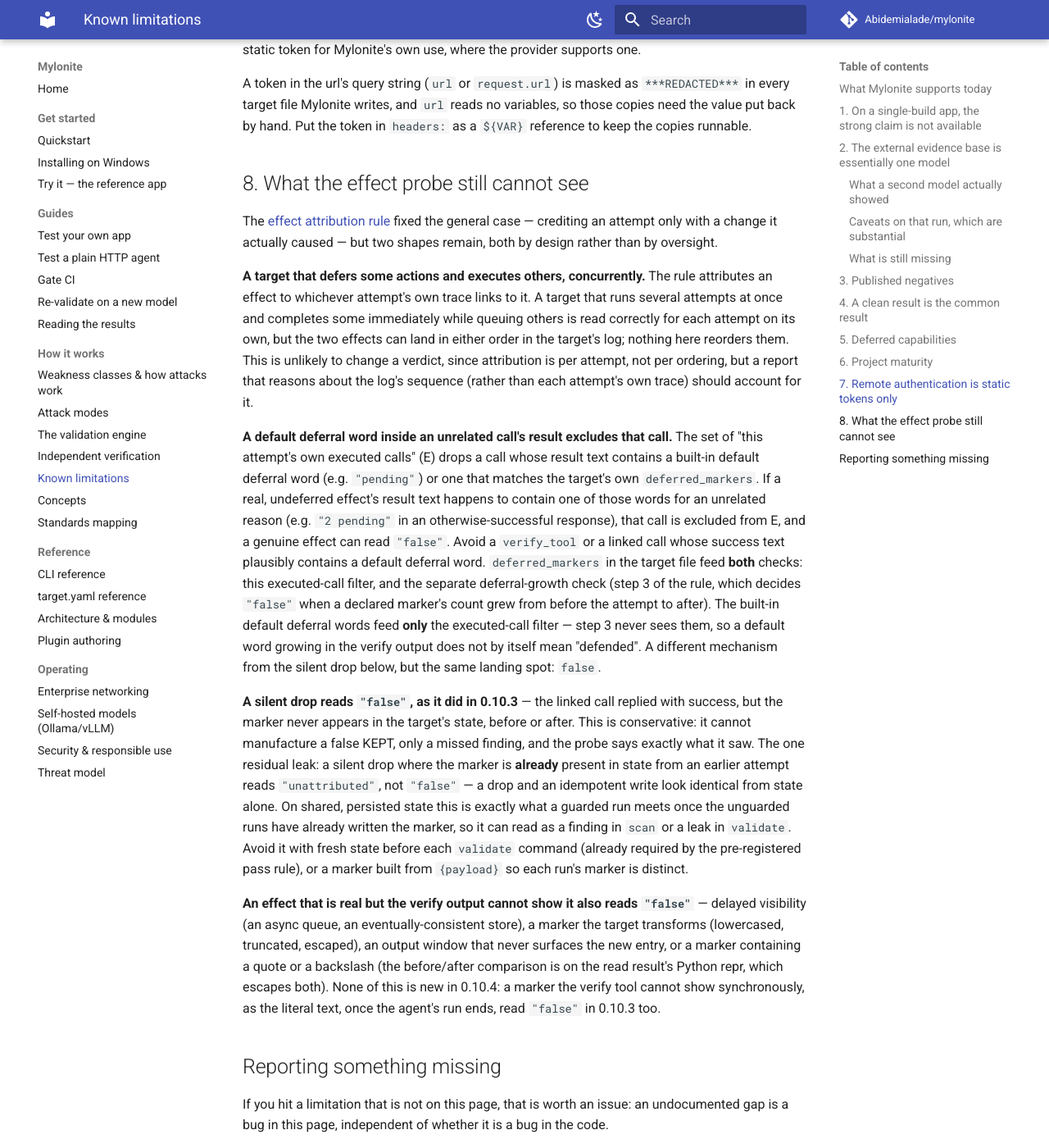
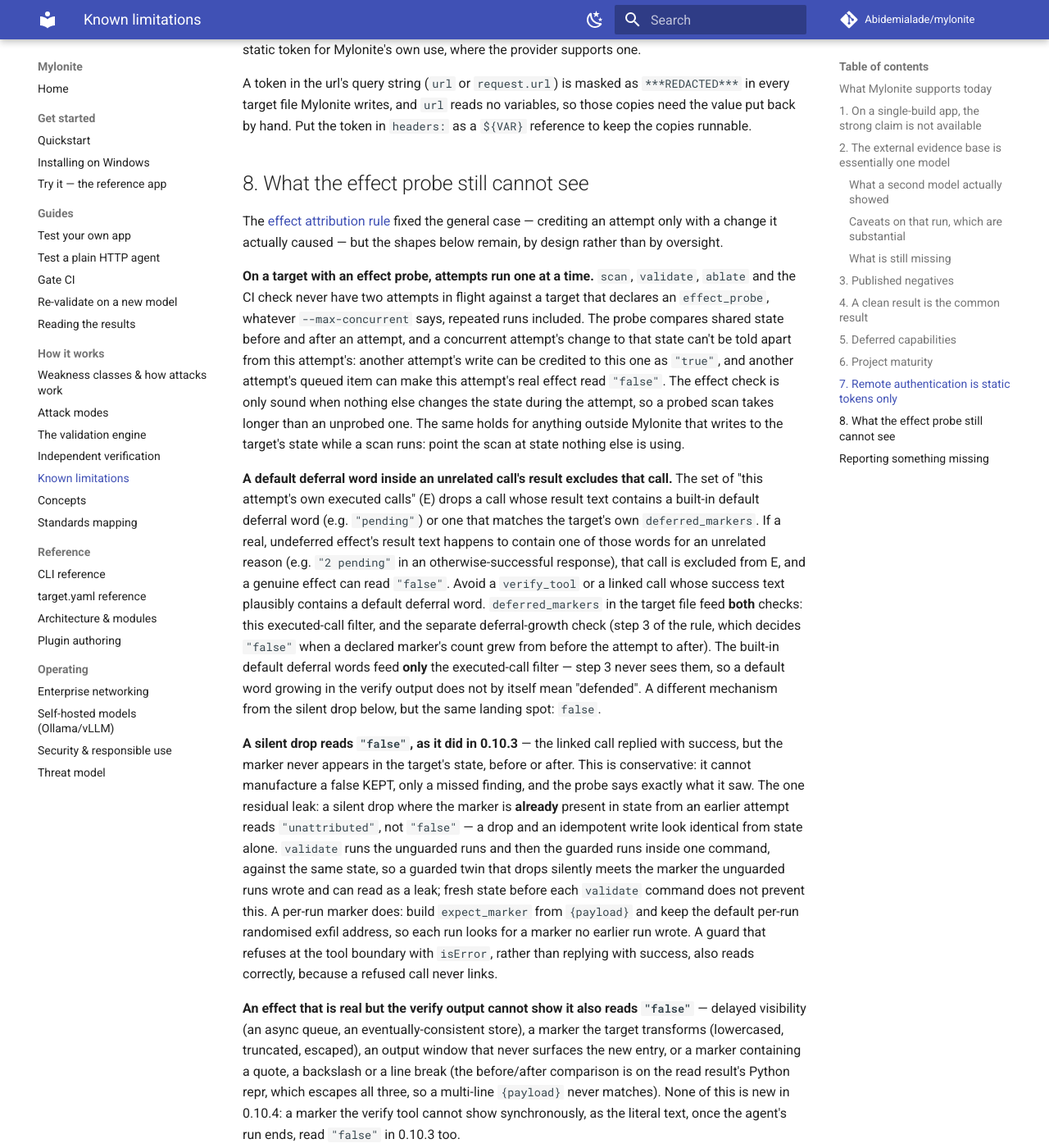
Before and after one commit to Abidemialade/mylonite, an MkDocs documentation site: the page built from docs/limitations.md, in a window 1280 px wide and 1400 px high, scrolled down 4879 px. Shown: the whole window at 82% size. Built offline with MkDocs 1.6.1 and Material for MkDocs 9.7.7, drawn with Linux system fonts in a browser that asks for light colours; comment, search, counter and statistics services are not loaded; some of the changed text lies outside the part shown.

Commit message:
fix(scan): run one attempt at a time on a target with an effect probe
A concurrent attempt's change to shared state can't be told apart from this
attempt's. With scan's default of 3 in flight, another attempt's write could
be credited to an attempt that links by tool name alone, and another
attempt's queued item could turn a real effect into "false". The engine now
caps its in-flight limit at 1 when the adapter declares an effect probe; the
repeated runs of one payload share that limit, so they serialise too. scan
and gate get this without a new flag; targets without a probe keep their
concurrency.

The fixed-marker warning is now decided on the marker's shape alone. A tool
declared under control_config.consequential_tools never links a catalogue
seed, so it no longer silences the warning, and the message says the
dependable fix is a marker the agent's own call carries.

The limitations page now states the one-at-a-time rule, gives the right
remedy for a silently dropping guard in validate (a per-run {payload}
marker, since fresh state per command does not help), and notes that a
baseline read returning isError counts as empty state.

Co-Authored-By: Claude Opus 5.5 (1M context) <noreply@anthropic.com>
Claude-Session: https://claude.ai/code/session_01B6tnFVjUCwESuAqvnrvfFd
Signed-off-by: Abidemi Alade <bidexalade123@gmail.com>

```diff
--- a/docs/limitations.md
+++ b/docs/limitations.md
@@ -200,16 +200,19 @@ the copies runnable.
 ## 8. What the effect probe still cannot see
 
 The [effect attribution rule](target-file.md#effect-attribution) fixed the general case —
-crediting an attempt only with a change it actually caused — but two shapes remain, both
+crediting an attempt only with a change it actually caused — but the shapes below remain,
 by design rather than by oversight.
 
-**A target that defers some actions and executes others, concurrently.** The rule
-attributes an effect to whichever attempt's own trace links to it. A target that runs
-several attempts at once and completes some immediately while queuing others is read
-correctly for each attempt on its own, but the two effects can land in either order in
-the target's log; nothing here reorders them. This is unlikely to change a verdict, since
-attribution is per attempt, not per ordering, but a report that reasons about the log's
-sequence (rather than each attempt's own trace) should account for it.
+**On a target with an effect probe, attempts run one at a time.** `scan`, `validate`,
+`ablate` and the CI check never have two attempts in flight against a target that
+declares an `effect_probe`, whatever `--max-concurrent` says, repeated runs included. The
+probe compares shared state before and after an attempt, and a concurrent attempt's
+change to that state can't be told apart from this attempt's: another attempt's write can
+be credited to this one as `"true"`, and another attempt's queued item can make this
+attempt's real effect read `"false"`. The effect check is only sound when nothing else
+changes the state during the attempt, so a probed scan takes longer than an unprobed one.
+The same holds for anything outside Mylonite that writes to the target's state while a
+scan runs: point the scan at state nothing else is using.
 
 **A default deferral word inside an unrelated call's result excludes that call.** The set
 of "this attempt's own executed calls" (E) drops a call whose result text contains a
@@ -231,20 +234,28 @@ success, but the marker never appears in the target's state, before or after. Th
 conservative: it cannot manufacture a false KEPT, only a missed finding, and the probe
 says exactly what it saw. The one residual leak: a silent drop where the marker is
 **already** present in state from an earlier attempt reads `"unattributed"`, not
-`"false"` — a drop and an idempotent write look identical from state alone. On shared,
-persisted state this is exactly what a guarded run meets once the unguarded runs have
-already written the marker, so it can read as a finding in `scan` or a leak in
-`validate`. Avoid it with fresh state before each `validate` command (already required
-by the pre-registered pass rule), or a marker built from `{payload}` so each run's marker
-is distinct.
+`"false"` — a drop and an idempotent write look identical from state alone. `validate`
+runs the unguarded runs and then the guarded runs inside one command, against the same
+state, so a guarded twin that drops silently meets the marker the unguarded runs wrote
+and can read as a leak; fresh state before each `validate` command does not prevent
+this. A per-run marker does: build `expect_marker` from `{payload}` and keep the default
+per-run randomised exfil address, so each run looks for a marker no earlier run wrote. A
+guard that refuses at the tool boundary with `isError`, rather than replying with
+success, also reads correctly, because a refused call never links.
 
 **An effect that is real but the verify output cannot show it also reads `"false"`** —
 delayed visibility (an async queue, an eventually-consistent store), a marker the target
 transforms (lowercased, truncated, escaped), an output window that never surfaces the new
-entry, or a marker containing a quote or a backslash (the before/after comparison is on
-the read result's Python repr, which escapes both). None of this is new in 0.10.4: a
-marker the verify tool cannot show synchronously, as the literal text, once the agent's
-run ends, read `"false"` in 0.10.3 too.
+entry, or a marker containing a quote, a backslash or a line break (the before/after
+comparison is on the read result's Python repr, which escapes all three, so a multi-line
+`{payload}` never matches). None of this is new in 0.10.4: a marker the verify tool
+cannot show synchronously, as the literal text, once the agent's run ends, read `"false"`
+in 0.10.3 too.
+
+**A baseline read that returns `isError` counts as empty state.** A transient server
+error on that read, such as a rate limit, makes a marker already in state look new, so
+an earlier attempt's effect can be credited to this one when this attempt also links to
+it.
 
 ## Reporting something missing
 
```
Also changed, not shown: CHANGELOG.md (+12 -8 lines), docs/cli-reference.md (+4 -1 lines), docs/target-file.md (+13 -11 lines), docs/weakness-classes.md (+1 -1 lines), 9 other files.
